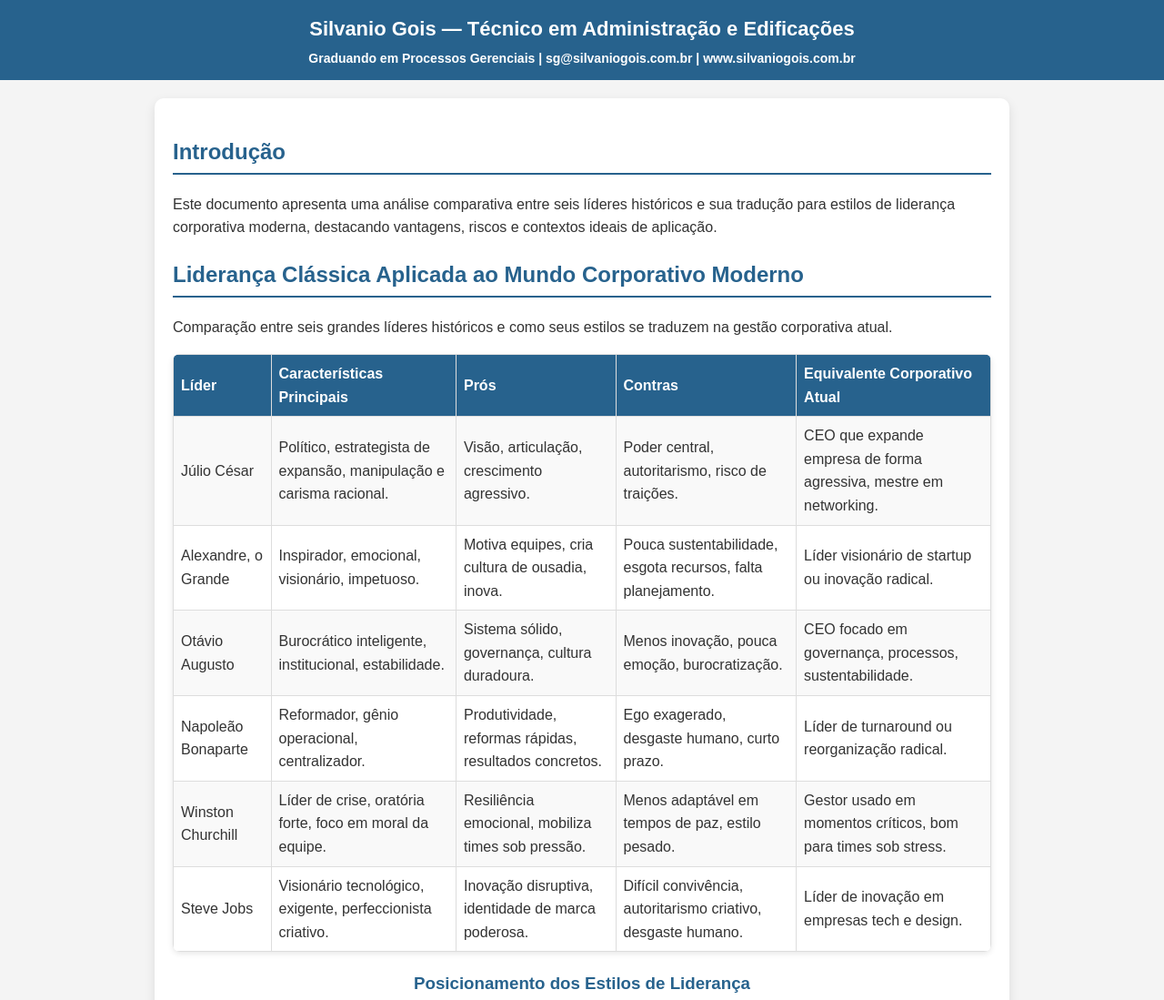
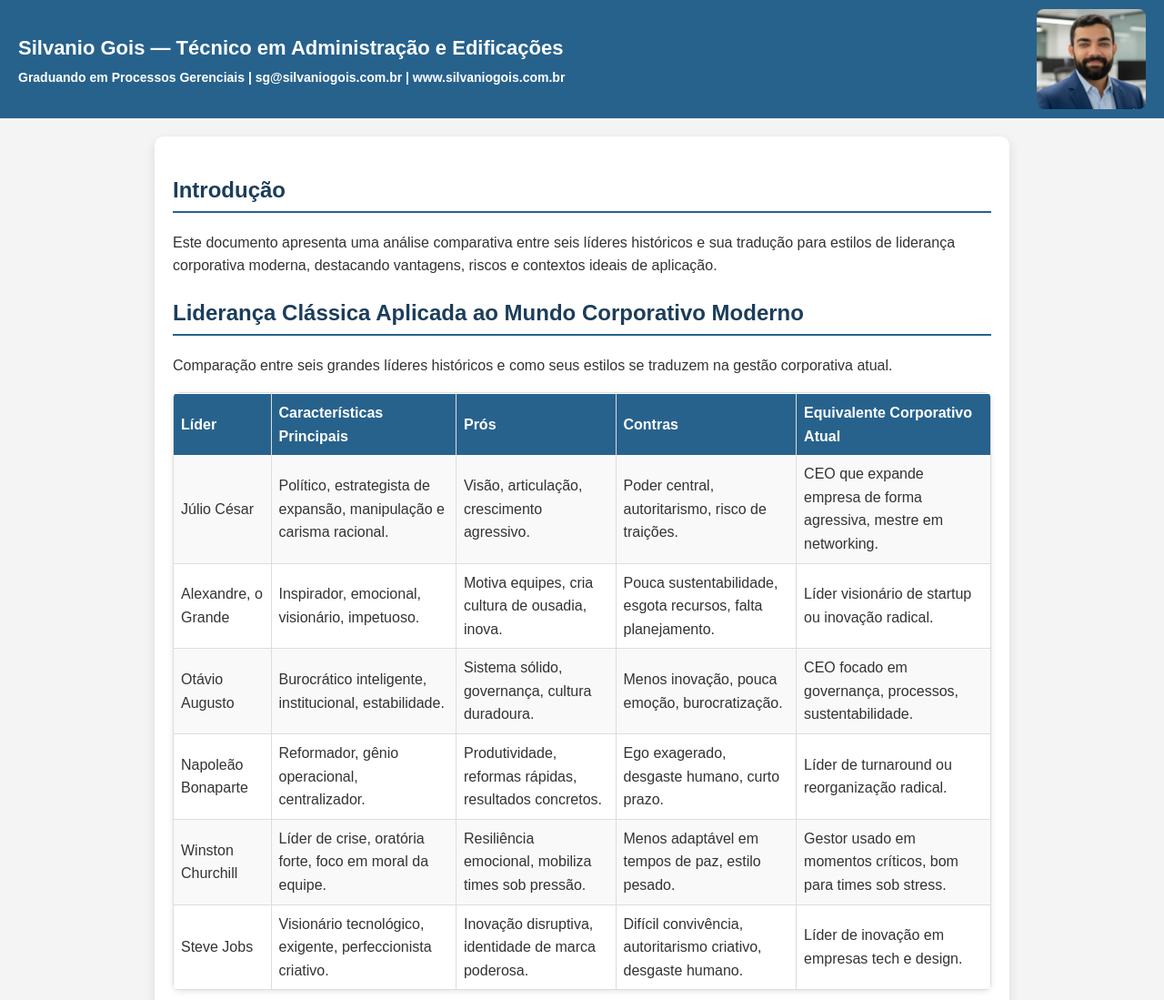
Before and after one commit to SilvanioSG/perfil_de_lider, a plain HTML site: page index.html in a window 1280 px wide. Shown: the top 1099 px of the page at 91% size. Drawn offline with Linux system fonts and the light colour scheme.

Commit message:
Update index.html

```diff
--- a/index.html
+++ b/index.html
@@ -6,15 +6,44 @@
   <title>Liderança Corporativa — Silvanio Gois</title>
   <style>
     body { font-family: Arial, sans-serif; line-height: 1.6; color: #333; margin: 0; padding: 0; background-color: #f4f4f4; }
-    header { background-color: #27628d; color: #fff; padding: 10px 20px; text-align: center; }
-    header h1 { font-size: 22px; margin: 4px 0; }
-    header h2 { font-size: 14px; margin: 2px 0; }
+
+    /* CABEÇALHO COM FOTO */
+    header {
+      background-color: #27628d;
+      color: #fff;
+      padding: 10px 20px;
+      display: flex;
+      justify-content: space-between;
+      align-items: center;
+      flex-wrap: wrap;
+    }
+
+    .header-text {
+      flex: 1 1 300px;
+      text-align: left;
+    }
+
+    .header-text h1 { font-size: 22px; margin: 4px 0; }
+    .header-text h2 { font-size: 14px; margin: 2px 0; }
+
+    .header-img {
+      flex: 0 0 120px;
+      display: flex;
+      justify-content: flex-end;
+    }
+
+    .header-img img {
+      max-width: 120px;
+      height: auto;
+      border-radius: 8px;
+    }
+
     .section { padding: 20px; max-width: 900px; margin: auto; background-color: #fff; border-radius: 10px; box-shadow: 0 4px 12px rgba(0,0,0,0.1); margin-top: 20px; opacity: 0; transform: translateY(20px); animation: fadeIn 1s forwards; }
 
     @keyframes fadeIn { to { opacity: 1; transform: translateY(0); } }
 
-    h2.section-title { border-bottom:2px solid #27628d; padding-bottom:4px; margin-top:20px; color:#27628d; transition: color 0.3s, transform 0.2s; }
-    h2.section-title:hover { color: #1b4563; cursor: pointer; transform: scale(1.03); }
+    h2.section-title { border-bottom:2px solid #27628d; padding-bottom:4px; margin-top:20px; color:#1c3d5a; transition: color 0.3s, transform 0.2s; }
+    h2.section-title:hover { color: #16374d; cursor: pointer; transform: scale(1.03); }
 
     table { width: 100%; border-collapse: collapse; margin-top: 10px; box-shadow: 0 2px 6px rgba(0,0,0,0.1); border-radius: 8px; overflow: hidden; transition: transform 0.3s, box-shadow 0.3s; }
     th, td { border: 1px solid #ddd; padding: 8px; text-align: left; transition: background-color 0.3s, transform 0.2s; }
@@ -40,7 +69,12 @@
     h3 { text-align: center; color: #27628d; margin-top: 20px; transition: color 0.3s, transform 0.2s; }
     h3:hover { color: #1b4563; cursor: pointer; transform: scale(1.03); }
 
+    /* RESPONSIVIDADE */
     @media screen and (max-width: 600px) {
+      header { flex-direction: column; text-align: center; }
+      .header-text { text-align: center; }
+      .header-img { justify-content: center; margin-top: 10px; }
+      .header-img img { max-width: 100px; }
       header h1 { font-size: 18px; }
       header h2 { font-size: 12px; }
       table, th, td { font-size: 12px; }
@@ -51,8 +85,13 @@
 <body>
 
 <header>
-  <h1>Silvanio Gois — Técnico em Administração e Edificações</h1>
-  <h2>Graduando em Processos Gerenciais | sg@silvaniogois.com.br | www.silvaniogois.com.br</h2>
+  <div class="header-text">
+    <h1>Silvanio Gois — Técnico em Administração e Edificações</h1>
+    <h2>Graduando em Processos Gerenciais | sg@silvaniogois.com.br | www.silvaniogois.com.br</h2>
+  </div>
+  <div class="header-img">
+    <img src="SG Executivo.png" alt="Foto de Silvanio Gois">
+  </div>
 </header>
 
 <div class="section">
```
